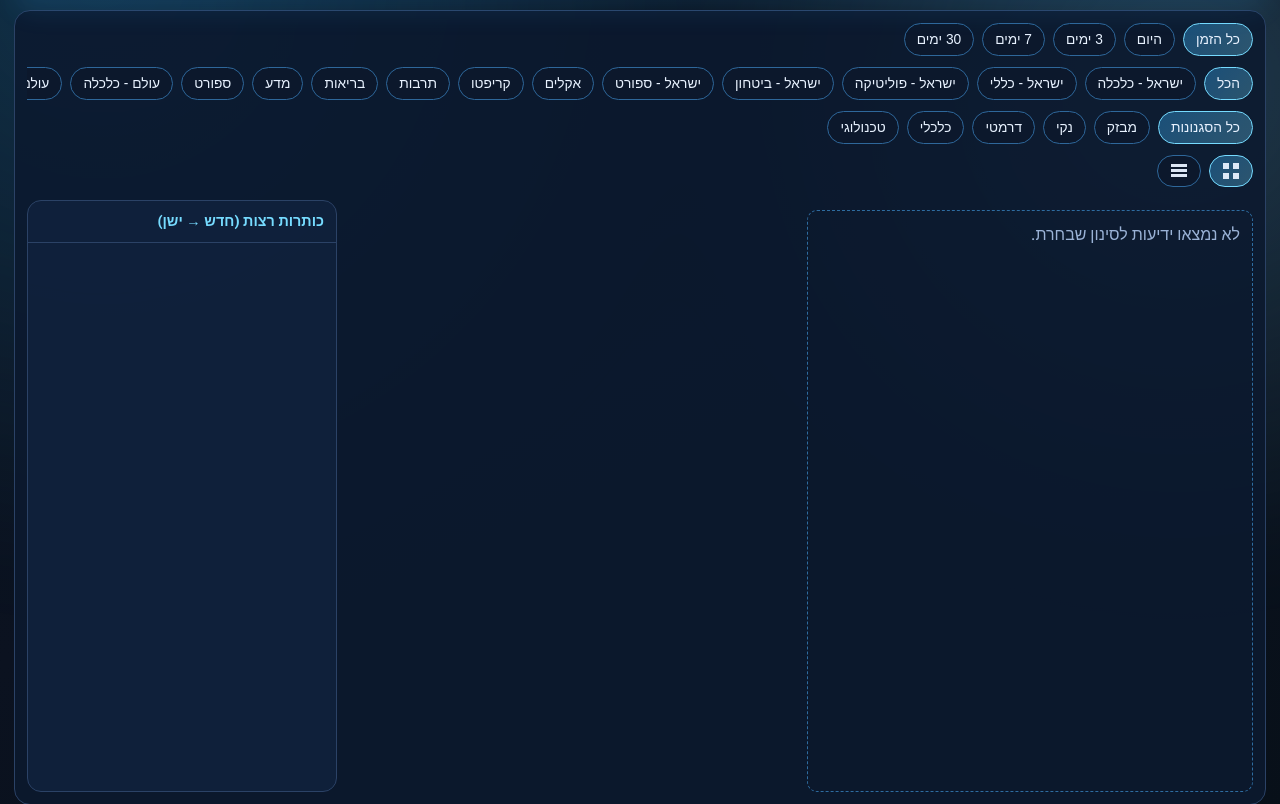
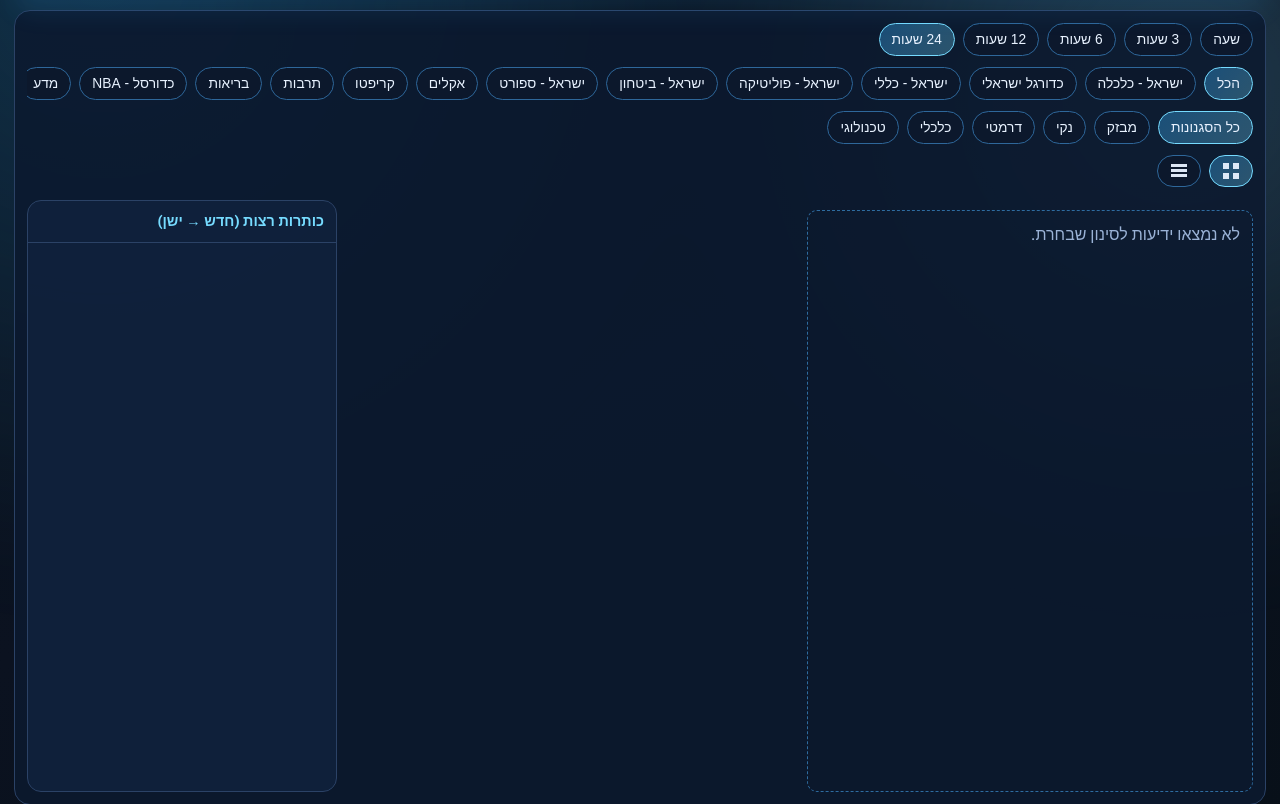
Before and after one commit to Liranmessinger/ai-news-studio, a Flask app: page / in a window 1280 px wide. Shown: the part 88-892 px from the top of the page. Run offline with Flask 3, Linux system fonts and the light colour scheme; data that the repository does not hold is empty.

Commit message:
24 hours system

```diff
--- a/apprunner.yaml
+++ b/apprunner.yaml
@@ -8,9 +8,9 @@ build:
       - python3 -m pip install -r requirements.txt
 
 run:
-  command: python3 -m gunicorn --chdir src --bind 0.0.0.0:8000 app:app --workers 1 --threads 6 --timeout 120
+  command: python3 -m gunicorn --chdir src --bind 0.0.0.0:8080 app:app --workers 1 --threads 6 --timeout 120
   network:
-    port: 8000
+    port: 8080
   env:
     - name: RUN_BACKGROUND_WORKER
       value: "1"
--- a/config.json
+++ b/config.json
@@ -1,6 +1,6 @@
 {
     "output_dir":  "output",
-    "max_items_per_source":  3,
+    "max_items_per_source":  1,
     "timeout_seconds":  30,
     "scheduler_interval_minutes":  15,
     "scheduler_interval_seconds":  30,
@@ -22,7 +22,10 @@
                                "israel-security":  "dramatic",
                                "culture":  "clean",
                                "sports":  "clean",
-                               "israel-sports":  "clean"
+                               "israel-sports":  "clean",
+                               "israel-football":  "clean",
+                               "nba":  "clean",
+                               "world-football":  "clean"
                            },
     "sources":  [
                     {
@@ -134,6 +137,31 @@
                         "name":  "Google News - i24news",
                         "url":  "https://news.google.com/rss/search?q=site%3Ai24news.tv%2Fhe\u0026hl=he\u0026gl=IL\u0026ceid=IL%3Ahe",
                         "category":  "israel-general"
+                    },
+                    {
+                        "name":  "Sport5 Football",
+                        "url":  "https://news.google.com/rss/search?q=site%3Asport5.co.il+%D7%9B%D7%93%D7%95%D7%A8%D7%92%D7%9C\u0026hl=he\u0026gl=IL\u0026ceid=IL:he",
+                        "category":  "israel-football"
+                    },
+                    {
+                        "name":  "Google News NBA",
+                        "url":  "https://news.google.com/rss/search?q=NBA\u0026hl=en-US\u0026gl=US\u0026ceid=US:en",
+                        "category":  "nba"
+                    },
+                    {
+                        "name":  "Google News Israeli Football",
+                        "url":  "https://news.google.com/rss/search?q=%D7%9B%D7%93%D7%95%D7%A8%D7%92%D7%9C+%D7%99%D7%A9%D7%A8%D7%90%D7%9C\u0026hl=he\u0026gl=IL\u0026ceid=IL:he",
+                        "category":  "israel-football"
+                    },
+                    {
+                        "name":  "Google News World Football",
+                        "url":  "https://news.google.com/rss/search?q=world+football\u0026hl=en-US\u0026gl=US\u0026ceid=US:en",
+                        "category":  "world-football"
+                    },
+                    {
+                        "name":  "Google News Business",
+                        "url":  "https://news.google.com/rss/search?q=business+news\u0026hl=en-US\u0026gl=US\u0026ceid=US:en",
+                        "category":  "world-economy"
                     }
                 ],
     "styles":  {
--- a/src/app.py
+++ b/src/app.py
@@ -32,6 +32,9 @@ CATEGORY_LABELS = {
     "israel-security": "ישראל - ביטחון",
     "israel-economy": "ישראל - כלכלה",
     "israel-sports": "ישראל - ספורט",
+    "israel-football": "כדורגל ישראלי",
+    "nba": "כדורסל - NBA",
+    "world-football": "כדורגל עולמי",
     "world-general": "עולם - כללי",
     "world-politics": "עולם - פוליטיקה",
     "world-economy": "עולם - כלכלה",
@@ -162,6 +165,10 @@ def emoji_for_item(category: str, title: str, summary: str) -> str:
     c = (category or "").lower()
     t = f"{title} {summary}".lower()
 
+    if "nba" in c or "basketball" in c or any(k in t for k in ["nba", "כדורסל"]):
+        return "🏀"
+    if "football" in c or "soccer" in c or any(k in t for k in ["כדורגל", "ליגה", "premier league", "champions league"]):
+        return "⚽"
     if "sports" in c or "ספורט" in t:
         return "⚽"
     if "economy" in c or "finance" in c or any(k in t for k in ["כלכלה", "בורסה", "שוק", "דולר", "ריבית"]):
@@ -338,7 +345,7 @@ def get_news(
     limit: int = 100,
     category: str | None = None,
     style: str | None = None,
-    days: int | None = None,
+    hours: int | None = 24,
 ) -> list[dict[str, Any]]:
     sql = """
         SELECT id, source_name, title, summary, category, link, published_at, created_at,
@@ -361,7 +368,7 @@ def get_news(
         rows = conn.execute(sql, params).fetchall()
 
     now = datetime.now(UTC)
-    cutoff = now - timedelta(days=days) if days and days > 0 else None
+    cutoff = now - timedelta(hours=hours) if hours and hours > 0 else None
 
     items = []
     for r in rows:
@@ -441,7 +448,18 @@ def run_generation_cycle() -> dict[str, int]:
     added = 0
     scanned = 0
 
-    for source in config["sources"]:
+    priority_categories = {
+        "nba": 0,
+        "israel-football": 1,
+        "world-football": 2,
+        "israel-sports": 3,
+    }
+    sources = sorted(
+        config["sources"],
+        key=lambda s: (priority_categories.get(str(s.get("category", "")).strip(), 100), str(s.get("name", ""))),
+    )
+
+    for source in sources:
         articles = scan_feed(source, max_items)
         scanned += len(articles)
 
@@ -548,13 +566,17 @@ def create_app() -> Flask:
         scheduler.start()
 
         if config.get("run_first_cycle_on_start", True):
-            safe_cycle()
+            # Run first sync in background so app can start serving immediately.
+            threading.Thread(target=safe_cycle, daemon=True).start()
 
     @app.route("/")
     def index() -> Any:
-        days_param = request.args.get("days", "").strip()
-        days = int(days_param) if days_param.isdigit() and int(days_param) > 0 else None
-        items = get_news(limit=120, days=days)
+        hours_param = request.args.get("hours", "").strip()
+        if hours_param.isdigit() and int(hours_param) > 0:
+            hours = min(int(hours_param), 24)
+        else:
+            hours = 24
+        items = get_news(limit=120, hours=hours)
         taxonomy = get_taxonomy()
         stats = {"total_items": count_news(), "last_update": items[0]["created_at"] if items else None}
         return render_template("index.html", items=items, taxonomy=taxonomy, stats=stats)
@@ -563,10 +585,13 @@ def create_app() -> Flask:
     def api_news() -> Any:
         category = request.args.get("category")
         style = request.args.get("style")
-        days_param = request.args.get("days", "").strip()
-        days = int(days_param) if days_param.isdigit() and int(days_param) > 0 else None
+        hours_param = request.args.get("hours", "").strip()
+        if hours_param.isdigit() and int(hours_param) > 0:
+            hours = min(int(hours_param), 24)
+        else:
+            hours = 24
         limit = int(request.args.get("limit", "50"))
-        items = get_news(limit=limit, category=category, style=style, days=days)
+        items = get_news(limit=limit, category=category, style=style, hours=hours)
         return jsonify({"items": items, "count": len(items)})
 
     @app.route("/api/trigger", methods=["POST"])
--- a/src/templates/index.html
+++ b/src/templates/index.html
@@ -43,12 +43,12 @@
 
   <section class="content-shell">
     <section class="quick-filters">
-      <div class="filter-row" id="daysRow">
-        <button class="chip active" data-filter-type="days" data-value="">כל הזמן</button>
-        <button class="chip" data-filter-type="days" data-value="1">היום</button>
-        <button class="chip" data-filter-type="days" data-value="3">3 ימים</button>
-        <button class="chip" data-filter-type="days" data-value="7">7 ימים</button>
-        <button class="chip" data-filter-type="days" data-value="30">30 ימים</button>
+      <div class="filter-row" id="hoursRow">
+        <button class="chip" data-filter-type="hours" data-value="1">שעה</button>
+        <button class="chip" data-filter-type="hours" data-value="3">3 שעות</button>
+        <button class="chip" data-filter-type="hours" data-value="6">6 שעות</button>
+        <button class="chip" data-filter-type="hours" data-value="12">12 שעות</button>
+        <button class="chip active" data-filter-type="hours" data-value="24">24 שעות</button>
       </div>
 
       <div class="filter-row" id="categoryRow">
@@ -136,7 +136,7 @@
     const state = {
       category: params.get("category") || "",
       style: params.get("style") || "",
-      days: params.get("days") || "",
+      hours: params.get("hours") || "24",
       view: params.get("view") || localStorage.getItem("news_view") || "grid",
       theme: localStorage.getItem("news_theme") || "ocean",
     };
@@ -165,24 +165,24 @@
 
     function getFilteredItems() {
       const now = new Date();
-      const daysNum = parseInt(state.days || "0", 10);
+      const hoursNum = parseInt(state.hours || "24", 10);
 
       return allItems.filter(item => {
         const okCategory = !state.category || item.category === state.category;
         const okStyle = !state.style || item.style_name === state.style;
 
-        let okDays = true;
-        if (daysNum > 0) {
+        let okHours = true;
+        if (hoursNum > 0) {
           const d = parseDate(item.published_at || item.created_at || "");
           if (!d) {
-            okDays = false;
+            okHours = false;
           } else {
             const diffMs = now - d;
-            okDays = diffMs >= 0 && diffMs <= daysNum * 24 * 60 * 60 * 1000;
+            okHours = diffMs >= 0 && diffMs <= hoursNum * 60 * 60 * 1000;
           }
         }
 
-        return okCategory && okStyle && okDays;
+        return okCategory && okStyle && okHours;
       });
     }
 
@@ -261,7 +261,7 @@
       const qs = new URLSearchParams();
       if (state.category) qs.set("category", state.category);
       if (state.style) qs.set("style", state.style);
-      if (state.days) qs.set("days", state.days);
+      if (state.hours) qs.set("hours", state.hours);
       if (state.view && state.view !== "grid") qs.set("view", state.view);
       history.replaceState({}, "", qs.toString() ? `?${qs.toString()}` : location.pathname);
 
@@ -279,7 +279,7 @@
 
     async function refreshNewsData() {
       try {
-        const response = await fetch("/api/news?limit=180", { cache: "no-store" });
+        const response = await fetch(`/api/news?limit=180&hours=${encodeURIComponent(state.hours || "24")}`, { cache: "no-store" });
         if (!response.ok) return;
         const data = await response.json();
         const incoming = Array.isArray(data.items) ? data.items : [];
```
